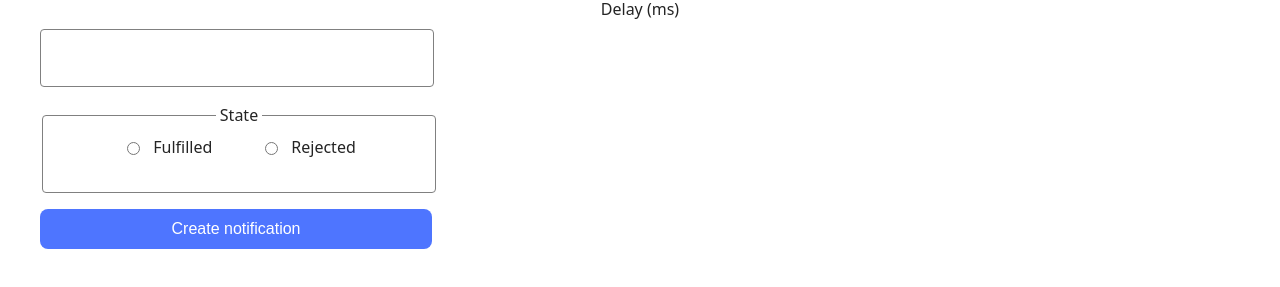
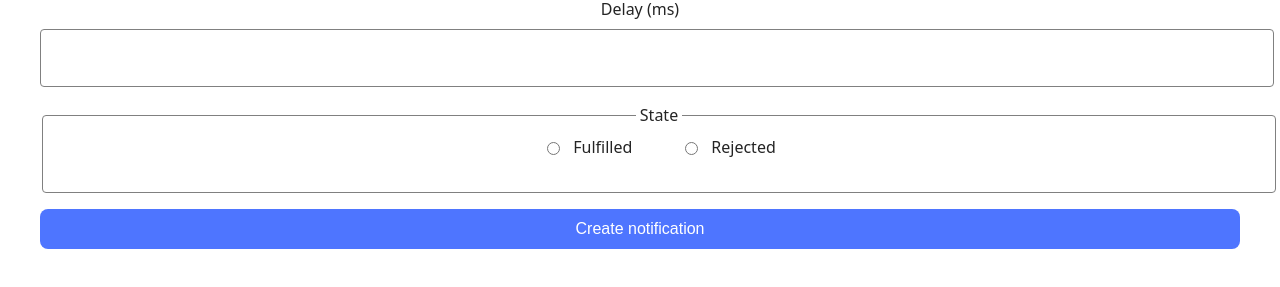
Before and after one commit to TetianaMendel/goit-js-hw-10, a website built with Vite: page src/2-snackbar.html in a window 1280 px wide. Shown: the part 117-404 px from the top of the page. Built offline with nearby package versions, Linux system fonts and the light colour scheme.

Commit message:
update css

```diff
--- a/src/css/snackbar.css
+++ b/src/css/snackbar.css
@@ -13,7 +13,7 @@
 }
 
 input[type="number"] {
-    width: 360px;
+    width: 100%;
     height: 40px;
     padding: 8px 16px;
     border: 1px solid #808080;
@@ -32,7 +32,7 @@
 }
 
 fieldset {
-    width: 360px;
+    width: 100%;
     height: 72px;
     display: flex;
     align-items: center;
@@ -60,7 +60,7 @@
 }
 
 .btn-snackbar {
-    width: 392px;
+    width: 100%;
     height: 40px;
     display: flex;
     align-items: center;
--- a/src/css/timer.css
+++ b/src/css/timer.css
@@ -12,7 +12,7 @@
 }
 
 /* Стилі кнопки */
-button {
+.btn-timer {
     align-items: center;
     border-radius: 8px;
     width: 75px;
```
Also changed, not shown: src/1-timer.html (+1 -1 lines).
